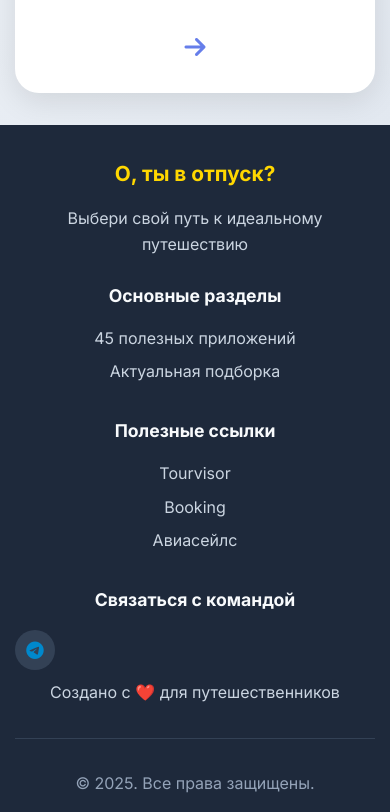
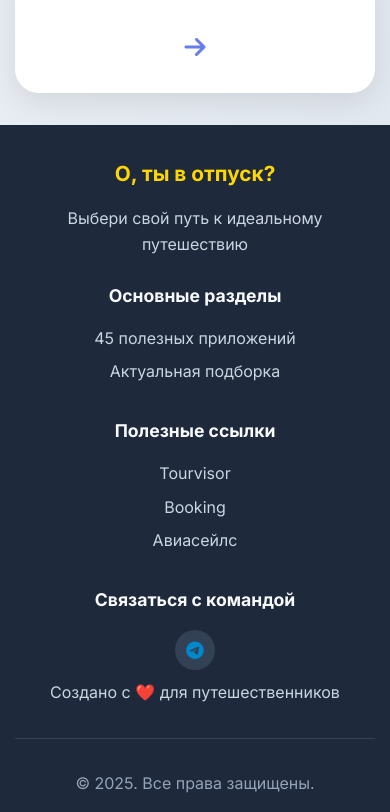
Before and after one commit to ootpusk/travel-tools, a website: page index.html in a window 390 px wide. Shown: the part 1109-1921 px from the top of the page. Drawn offline with Linux system fonts and the light colour scheme.

Commit message:
Add files via upload

```diff
--- a/styles.css
+++ b/styles.css
@@ -681,7 +681,10 @@
 .social-links {
     margin-top: 15px;
     margin-bottom: 15px;
-    text-align: center;
+    display: flex;
+    justify-content: center;
+    align-items: center;
+    width: 100%;
 }
 
 .social-link {
@@ -695,6 +698,7 @@
     transition: all 0.3s ease;
     width: 44px;
     height: 44px;
+    margin: 0 auto;
 }
 
 .social-link:hover {
@@ -1035,7 +1039,10 @@
     .social-links {
         margin-top: 10px;
         margin-bottom: 10px;
-        text-align: center;
+        display: flex;
+        justify-content: center;
+        align-items: center;
+        width: 100%;
     }
 
     .social-link {
```
